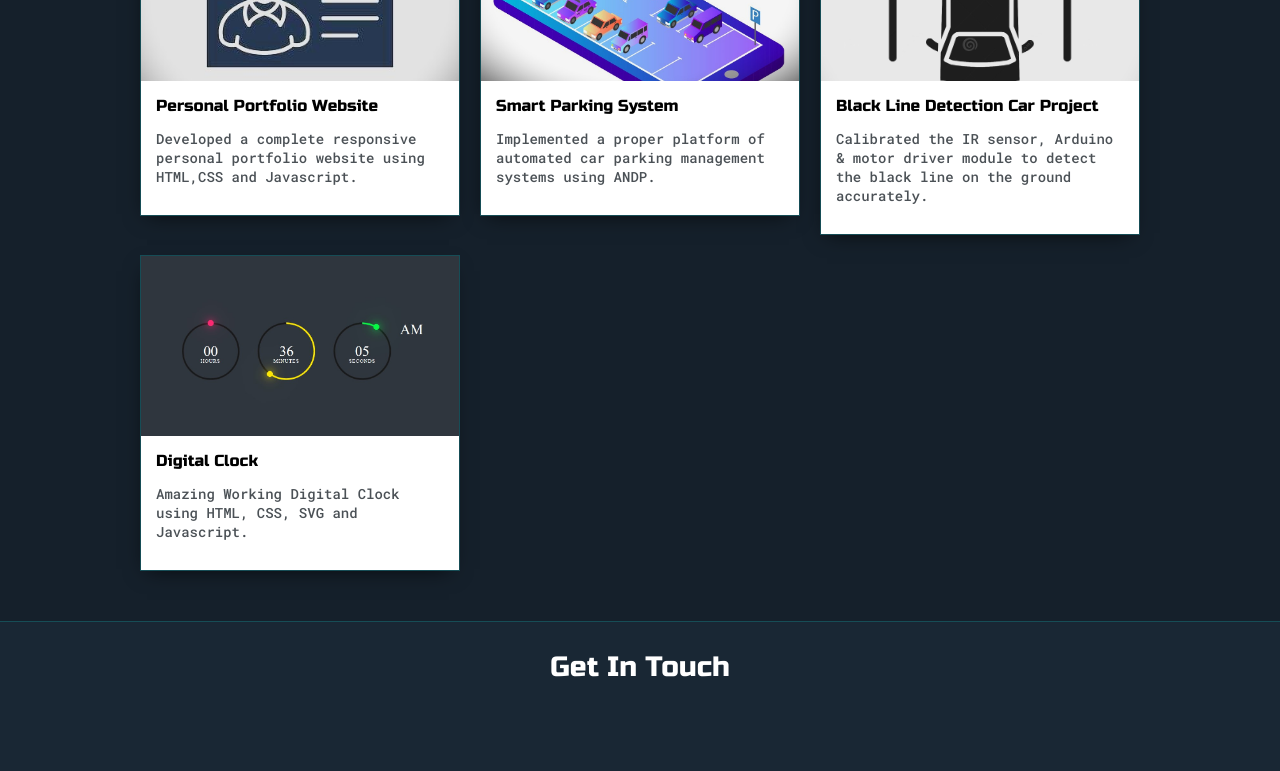
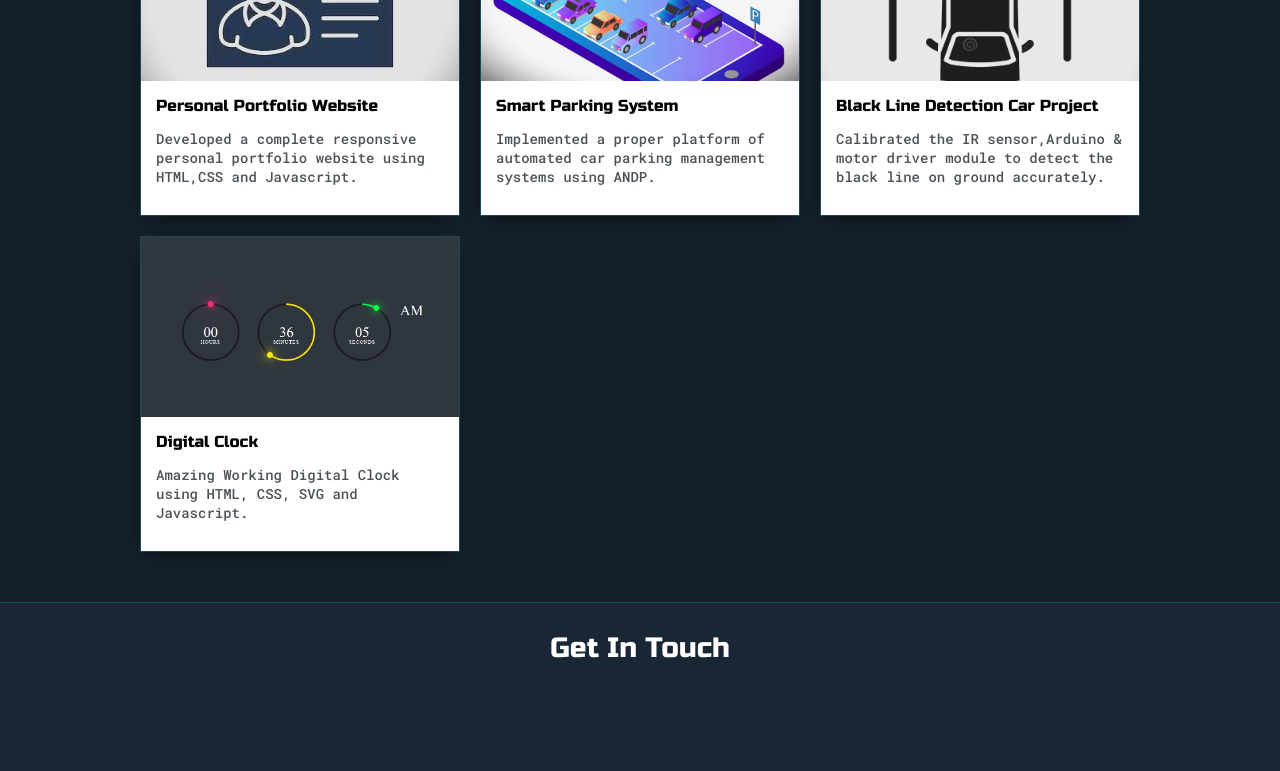
Before and after one commit to dewanshyadav/portfolio, a website: page index.html in a window 1280 px wide. Shown: the part 1820-2591 px from the top of the page. Drawn offline with nearby package versions, Linux system fonts and the light colour scheme.

Commit message:
Update index.html

```diff
--- a/index.html
+++ b/index.html
@@ -292,8 +292,8 @@
               <div class="post-preview">
                 <h6 class="post-title">Black Line Detection Car Project</h6>
                 <p class="post-intro">
-                  Calibrated the IR sensor, Arduino & motor driver module to detect
-                  the black line on the ground accurately.
+                  Calibrated the IR sensor,Arduino & motor driver module to detect
+                  the black line on ground accurately.
                 </p>
                <!--a href="#" target="_blank">Read More</a> -->
               </div>
```
